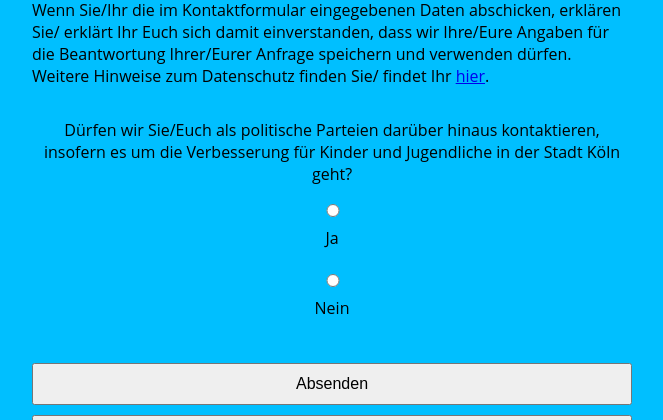
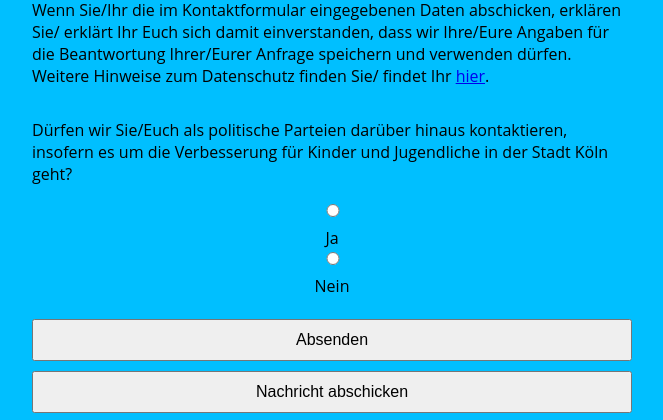
Before and after one commit to WiebkeEH/mischmit_kontakt.github.io, a plain HTML site: page index.html in a window 1280 px wide. Shown: the part 888-1308 px from the top of the page, without its empty margins (308-971 px from the left). Drawn offline with Linux system fonts and the light colour scheme.

Commit message:
radio button optik

```diff
--- a/index.html
+++ b/index.html
@@ -81,11 +81,11 @@ Passwort- / Spamschutz: Bitte gib <i>trowssap</i> ein<br>
 <p align="left"> Wir verwenden Ihre Angaben zur Beantwortung Ihrer Anfrage. <br>
     Wenn Sie/Ihr die im Kontaktformular eingegebenen Daten abschicken, erklären Sie/ erklärt Ihr Euch sich damit einverstanden, dass wir Ihre/Eure Angaben für die Beantwortung Ihrer/Eurer Anfrage speichern und verwenden dürfen. <br>
     Weitere Hinweise zum Datenschutz finden Sie/ findet Ihr <a href="https://wiebkeeh.github.io/mischmit_datenschutz/" target="_blank">hier</a>. <br></p>
-<p>Dürfen wir Sie/Euch als politische Parteien darüber hinaus kontaktieren, insofern es um die Verbesserung für Kinder und Jugendliche in der Stadt Köln geht?</p>
+<p align="left">Dürfen wir Sie/Euch als politische Parteien darüber hinaus kontaktieren, insofern es um die Verbesserung für Kinder und Jugendliche in der Stadt Köln geht?</p>
   <input type="radio" id="ja" name="morecontact" value="ja">
-  <label for="ja">Ja</label><br>
+  <label for="ja">Ja</label>
   <input type="radio" id="nein" name="morecontact" value="nein">
-  <label for="nein">Nein</label><br><br>
+  <label for="nein">Nein</label><br>
 
   <input type="submit" value="Absenden">
 
```
